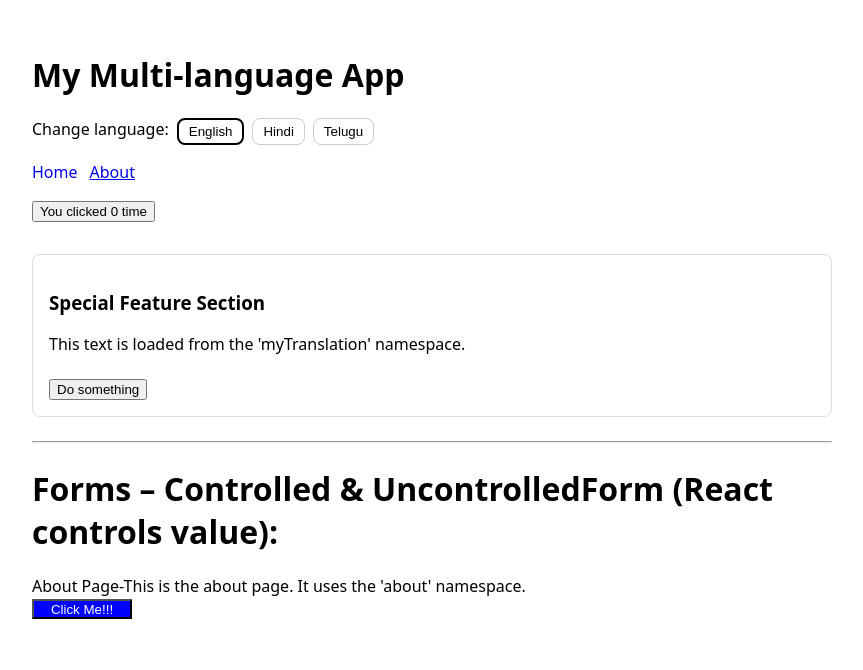
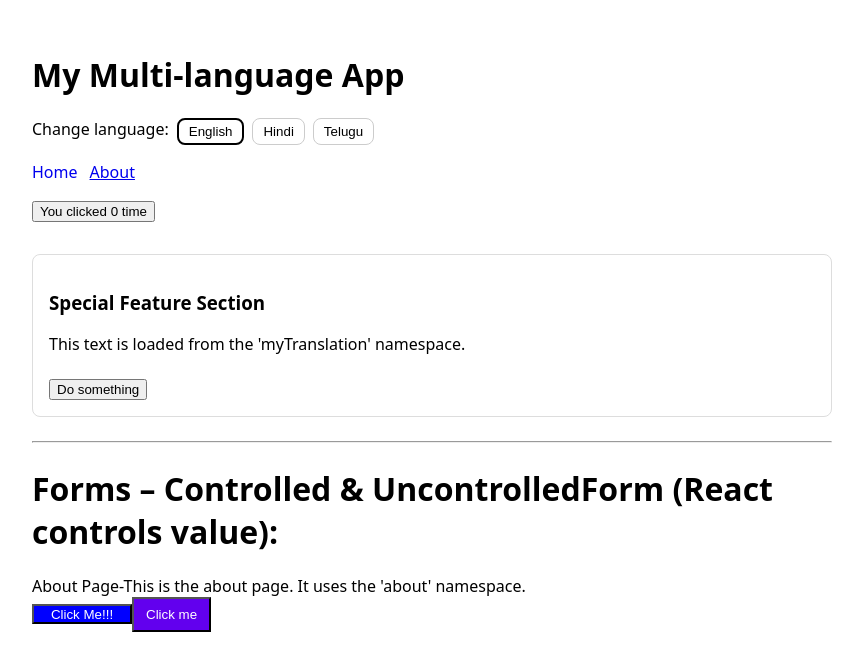
Before and after one commit to UdayKumarBurgula/my-react-prepare, a React (Create React App) app: page /about in a window 1280 px wide. Shown: the top 670 px of the page, without its empty margins (0-863 px from the left). Built offline with nearby package versions, Linux system fonts and the light colour scheme.

Commit message:
Styling React components - Styled-components (library)

```diff
--- a/package.json
+++ b/package.json
@@ -18,6 +18,7 @@
     "react-router-dom": "^7.10.1",
     "react-scripts": "5.0.1",
     "socket.io-client": "^4.8.1",
+    "styled-components": "^6.1.19",
     "web-vitals": "^2.1.4",
     "yup": "^1.7.1"
   },
--- a/src/pages/AboutPage.js
+++ b/src/pages/AboutPage.js
@@ -7,10 +7,17 @@ import { Formik, Form, Field, ErrorMessage } from 'formik';
 import * as Yup from 'yup';
 import { io } from "socket.io-client";
 import styles from "./Button.module.css";
+import styled from "styled-components";
 
 const Button = function ({ children }) {
     return <button className={styles.btn}>{children}</button>;
 }
+
+const PrimaryButton = styled.button`
+  background: #6200ee;
+  color: white;
+  padding: 8px 12px;
+`;
 
 function AboutPage() {
   // ✅ Use about namespace + fallback to "common"
@@ -21,6 +28,7 @@ function AboutPage() {
           <h1>Forms – Controlled & UncontrolledForm (React controls value):</h1>
           {t('title') + "-" + t('content')} <br />
           <Button>Click Me!!! </Button>
+          <PrimaryButton>Click me</PrimaryButton>
       </div>
   );
 }
```
Also changed, not shown: 2 other files (tests, documents, lock files or other folders).
